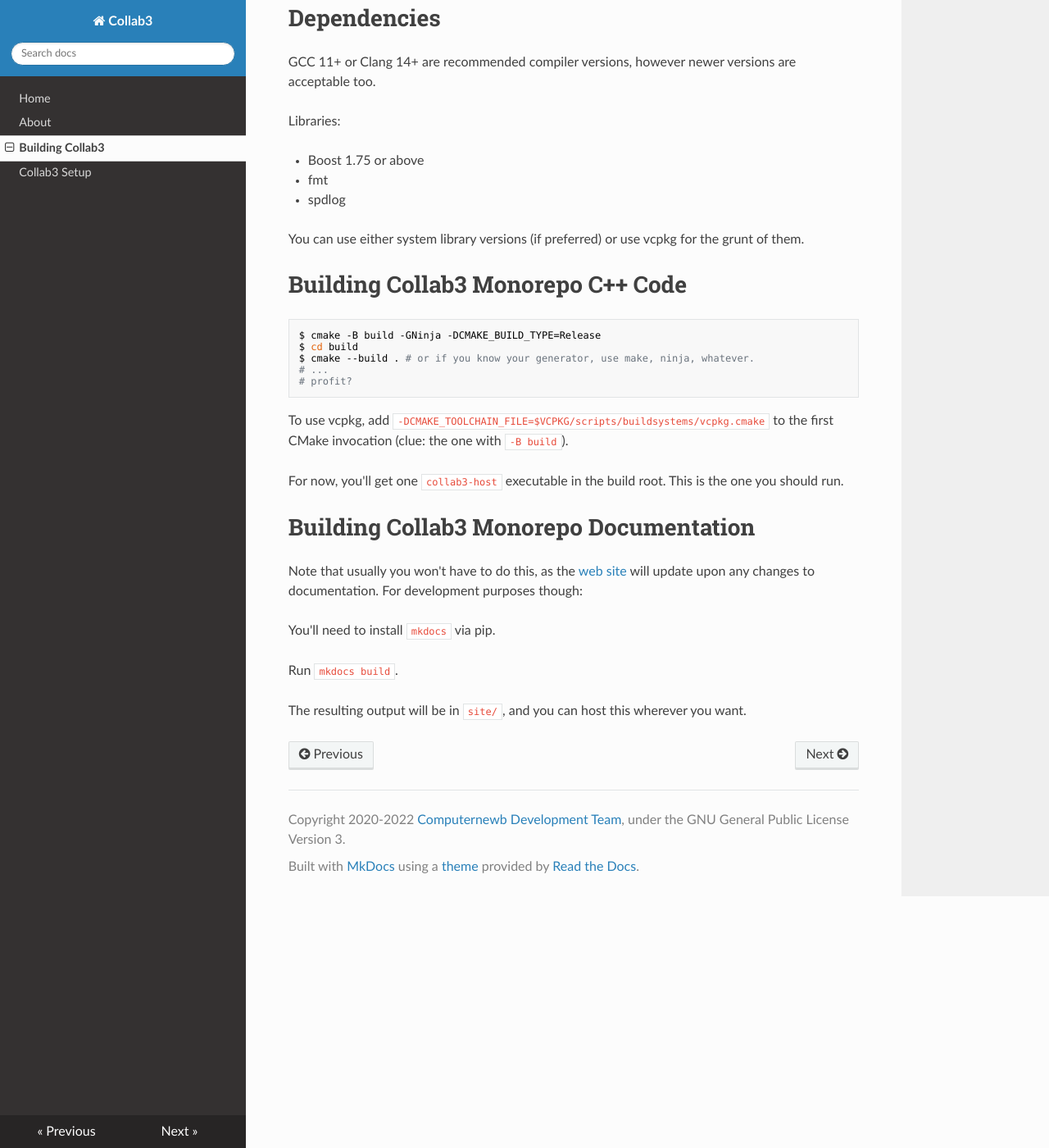
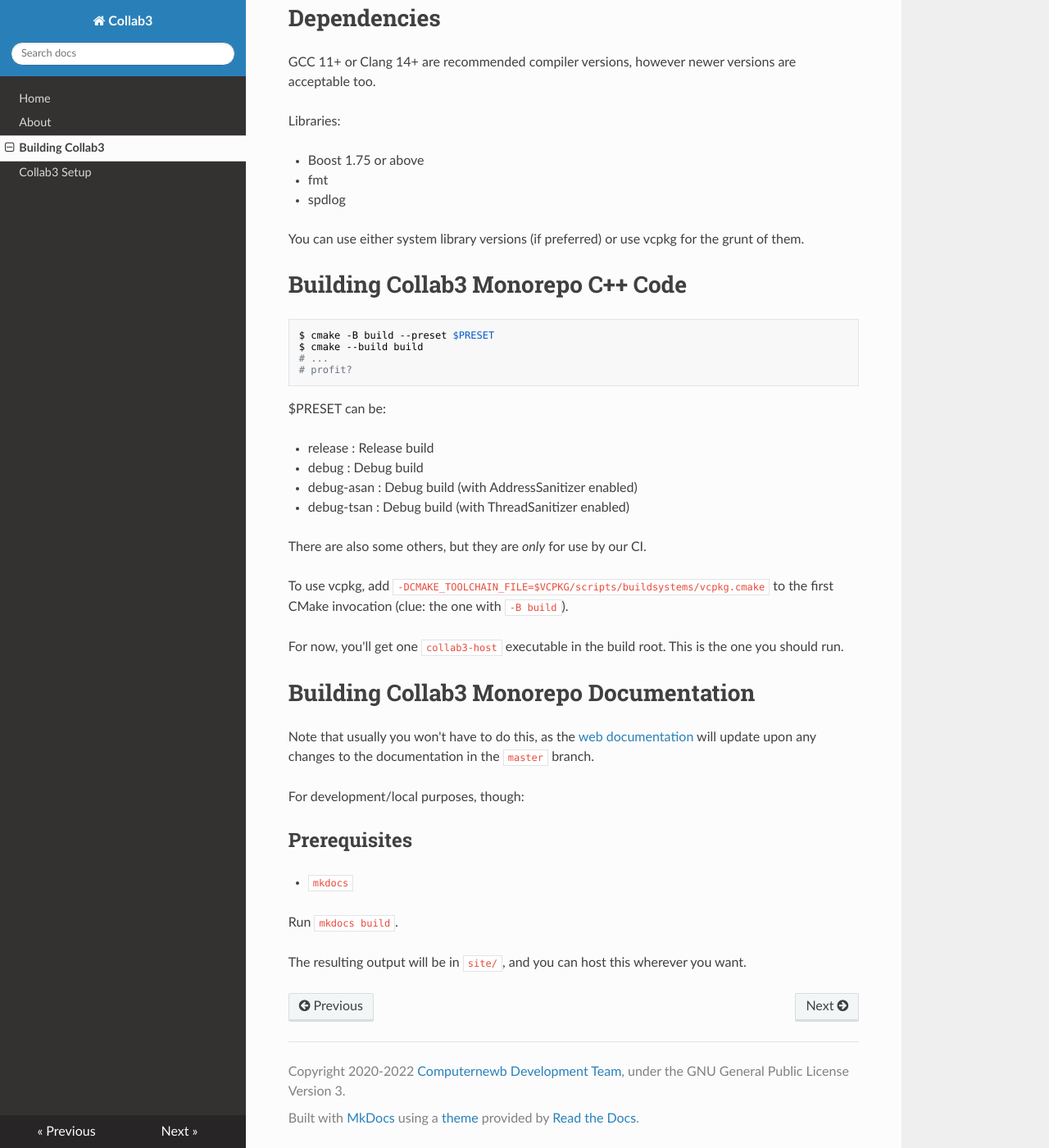
Before and after one commit to computernewb/collab-vm-server-1.2, an MkDocs documentation site: the page built from docs/building.md, in a window 1280 px wide and 1400 px high, scrolled down 421 px. Shown: the whole window at 82% size. Built offline with MkDocs 1.6.1, drawn with Linux system fonts in a browser that asks for light colours; nearby versions of some CDN libraries.

Commit message:
*: Add non-CI presets, make cmake invocations use them
Ditto 2.0.

````diff
--- a/docs/building.md
+++ b/docs/building.md
@@ -24,12 +24,20 @@
 # Building Collab3 Monorepo C++ Code
 
 ```bash
-$ cmake -B build -GNinja -DCMAKE_BUILD_TYPE=Release
-$ cd build
-$ cmake --build . # or if you know your generator, use make, ninja, whatever.
+$ cmake -B build --preset $PRESET
+$ cmake --build build
 # ...
 # profit?
 ```
+
+$PRESET can be:
+
+- release : Release build
+- debug : Debug build
+- debug-asan : Debug build (with AddressSanitizer enabled)
+- debug-tsan : Debug build (with ThreadSanitizer enabled)
+
+There are also some others, but they are *only* for use by our CI.
 
 To use vcpkg, add `-DCMAKE_TOOLCHAIN_FILE=$VCPKG/scripts/buildsystems/vcpkg.cmake` to the first CMake invocation (clue:
 the one with `-B build`).
@@ -40,10 +48,13 @@
 
 # Building Collab3 Monorepo Documentation
 
-Note that usually you won't have to do this, as the [web site](https://computernewb.github.io/collab3) will update
-upon any changes to documentation. For development purposes though:
+Note that usually you won't have to do this, as the [web documentation](https://computernewb.github.io/collab3) will update
+upon any changes to the documentation in the `master` branch.
 
-You'll need to install `mkdocs` via pip.
+For development/local purposes, though:
+
+## Prerequisites
+- `mkdocs`
 
 Run `mkdocs build`.
 
````
Also changed, not shown: CMakePresets.json (+34 -0 lines).
